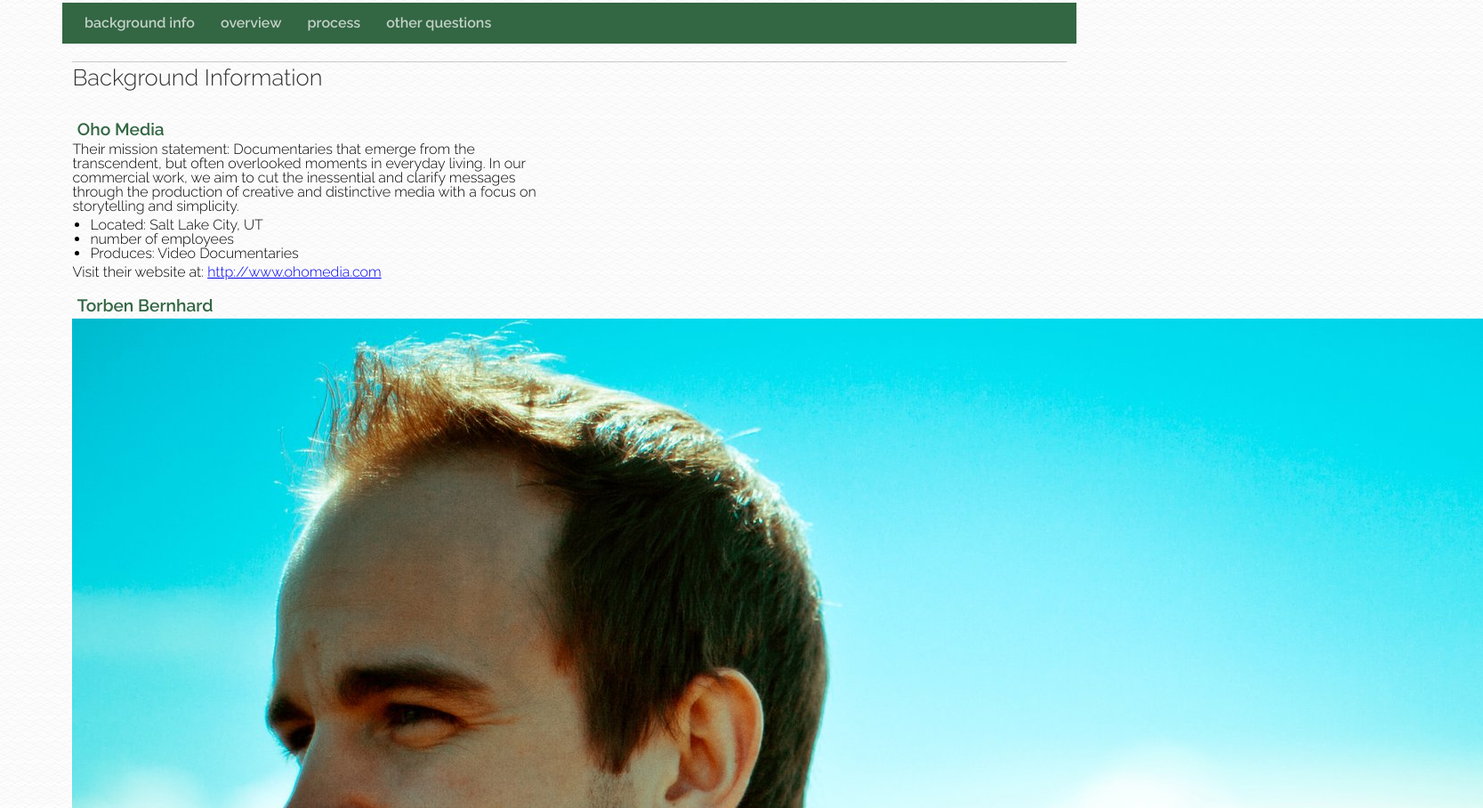
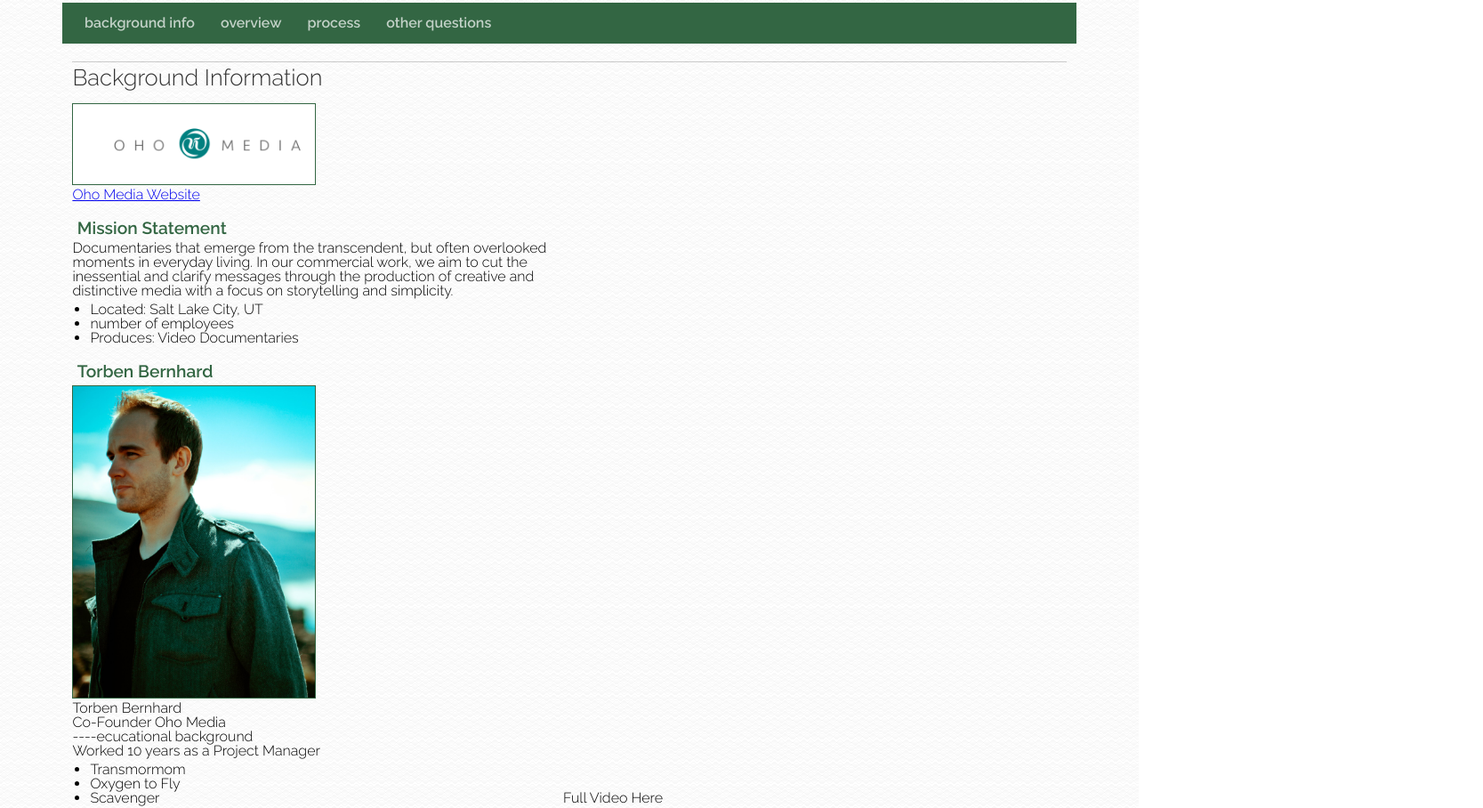
Before and after one commit to Zakurous/interviewWebsite, a plain HTML site: page infoSite/index.html in a window 1280 px wide. Shown: the part 69-977 px from the top of the page at 89% size, 1667 px wide, since content can reach past the window. Drawn offline with nearby package versions, Linux system fonts and the light colour scheme.

Commit message:
Added Images and Text
Added Oho Media logo, a link to their website, formatted Taren's Image and added neccessary information.

```diff
--- a/infoSite/css/desktop.css
+++ b/infoSite/css/desktop.css
@@ -11,7 +11,6 @@
 /*-----CONTENT STYLES-----*/
 
 
-
 /*-----FOOTER STYLES-----*/
 
 
--- a/infoSite/css/phone-default.css
+++ b/infoSite/css/phone-default.css
@@ -97,16 +97,14 @@ nav ul li a:hover{
 	list-style-type: disc;
 }
 
-.thumbnail{
-	width: 20%;
+figure.tumbnail {
+    width: 96%;
+    margin: .3em 0 .3em 2%;
 }
 
-figure.thumbnail figure{
-	border: 1px solid black;
-}
-
-figure img.thumbnail{
-	width: 100%;
+figure img{
+	width: 50%;
+	border: 1px solid #336643;
 }
 
 /*-----FOOTER STYLES-----*/
--- a/infoSite/css/tablet.css
+++ b/infoSite/css/tablet.css
@@ -20,6 +20,9 @@
 	width: 49%;
 }
 
+figure.thumbnail {
+    width: 100%;
+}
 
 /*-----FOOTER STYLES-----*/
 
--- a/infoSite/index.html
+++ b/infoSite/index.html
@@ -46,14 +46,17 @@
 
 	<div class="companyInfo card1">
 		<!-- LOGO -->
-		<h3>Oho Media</h3>
-		<p>Their mission statement: Documentaries that emerge from the transcendent, but often overlooked moments in everyday living. In our commercial work, we aim to cut the inessential and clarify messages through the production of creative and distinctive media with a focus on storytelling and simplicity. </p>
+		<figure class="thumbnail">
+			<img src="images/OhoMedia.png">
+			<figcaption><a href="http://www.ohomedia.com/" target="_blank">Oho Media Website</a></figcaption>
+		</figure>
+		<h3>Mission Statement</h3>
+		<p>Documentaries that emerge from the transcendent, but often overlooked moments in everyday living. In our commercial work, we aim to cut the inessential and clarify messages through the production of creative and distinctive media with a focus on storytelling and simplicity. </p>
 		<ul>
 			<li>Located: Salt Lake City, UT</li>
 			<li>number of employees</li>
 			<li>Produces: Video Documentaries</li>
 		</ul>
-		<p>Visit their website at: <a href="http://www.ohomedia.com">http://www.ohomedia.com</a></p>
 
 		<h3>Torben Bernhard</h3>
 		<figure class="thumbnail">
@@ -62,7 +65,7 @@
 		</figure>
 		<p>Co-Founder Oho Media</p>
 		<p>----ecucational background</p>
-		<p>----professional background</p>
+		<p>Worked 10 years as a Project Manager</p>
 		<ul>
 			<li>Transmormom</li>
 			<li>Oxygen to Fly</li>
@@ -79,7 +82,7 @@
 	<div class="content" id="overview">
 	<h2>Overview</h2>
 
-	<a href="docs/Torben_Highlights _Video_Transcript.pdf">Video Transcript</a>
+	<a href="docs/Torben_Highlights _Video_Transcript.pdf" target="_blank">Video Transcript</a>
 
 	</div> <!-- end overview content -->
 	<div class="content" id="process">
```
Also changed, not shown: infoSite/images/OhoMedia.png (added), 1 other file.
